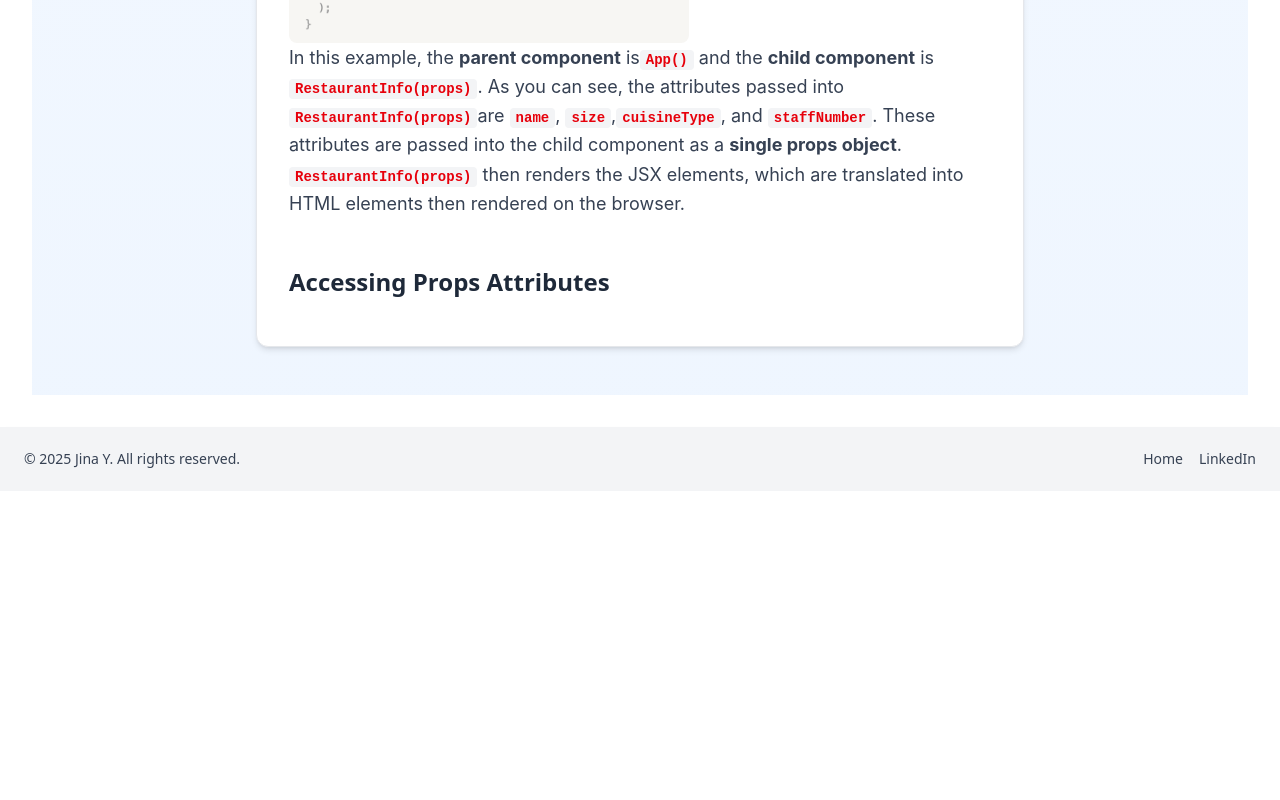
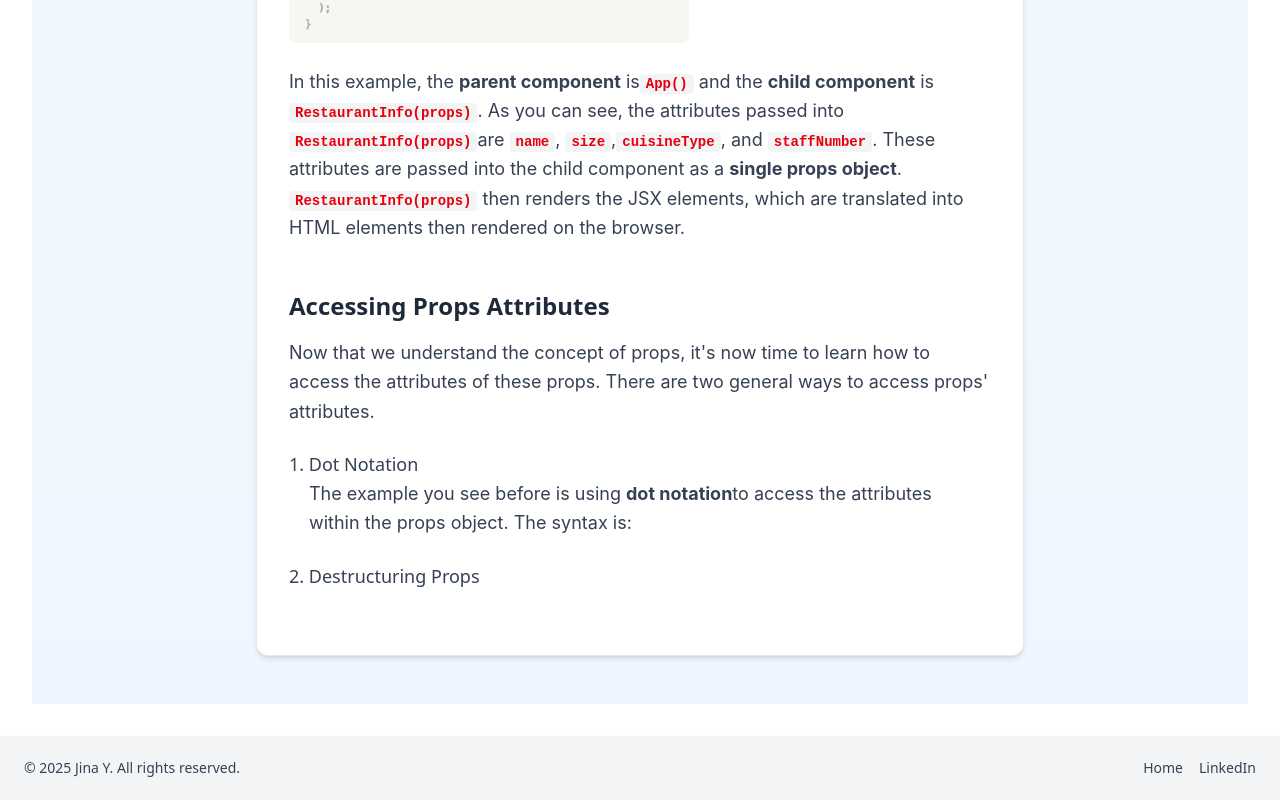
Before and after one commit to popobunns/full-stack-notes, a Next.js app: page /react in a window 1280 px wide. Shown: the part 3418-4218 px from the top of the page. Before the commit the page ends 3909 px from the top, so only its background shows below. Built offline with nearby package versions, Linux system fonts and the light colour scheme.

Commit message:
Accessing Props Attributes section added to React page

```diff
--- a/src/app/react/page.js
+++ b/src/app/react/page.js
@@ -146,6 +146,7 @@ export default function Home() {
           height={300}
           className="fade-in-up rounded-lg"
         />
+        <br/>
         <p className="body italics">
           In this example, the <span className="font-bold">parent component</span> is
           <code className="inline-code">App()</code> and the <span className="font-bold">
@@ -160,6 +161,20 @@ export default function Home() {
 
         {/* Accessing Props Attributes*/}
         <h3 className="subsubheading">Accessing Props Attributes</h3>
+          <p className="body">
+            Now that we understand the concept of props, it's now time to learn how to access the
+            attributes of these props. There are two general ways to access props' attributes.
+          </p>
+          <ol className="ordered-list">
+            <li className="ordered-item">Dot Notation
+              <p className="body ml-5">
+                The example you see before is using <span className="font-bold">dot notation</span>
+                to access the attributes within the props object. The syntax is:
+              </p>
+            </li>
+
+            <li className="ordered-item">Destructuring Props</li>
+          </ol>
         </div>
       </main>
     );
```
